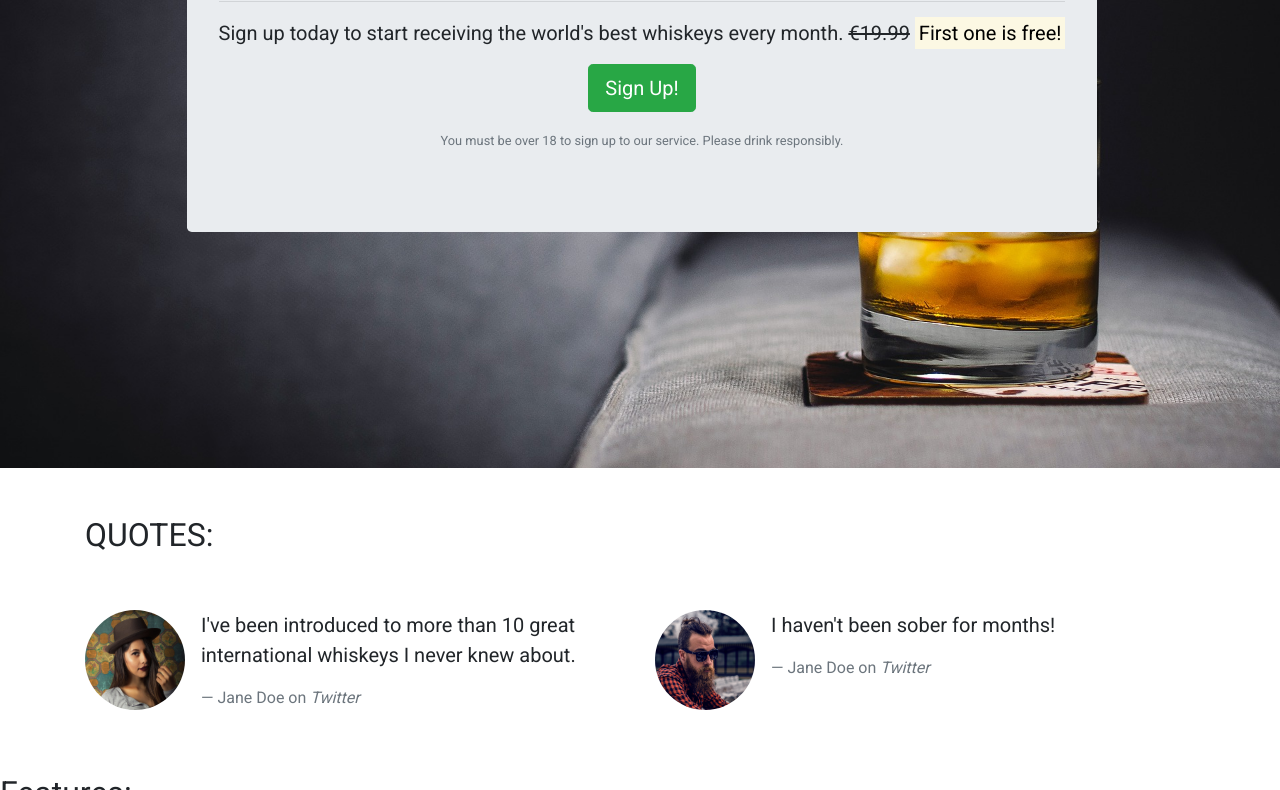
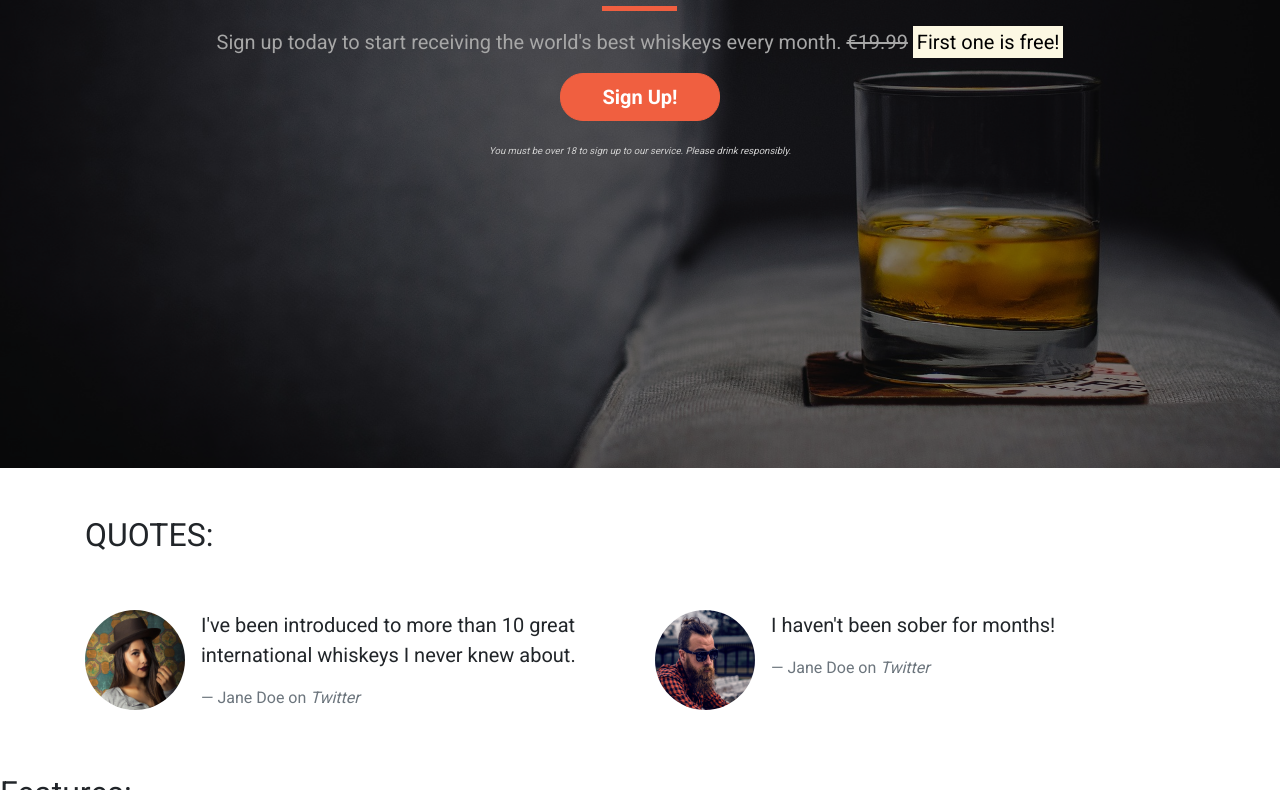
Before and after one commit to Archie9010/whiskey, a plain HTML site: page index.html in a window 1280 px wide. Shown: the part 388-1178 px from the top of the page. Drawn offline with nearby package versions, Linux system fonts and the light colour scheme.

Commit message:
add sign up button style

```diff
--- a/css/style.css
+++ b/css/style.css
@@ -16,8 +16,81 @@ body {
   display: flex;
   align-items: center;
   justify-content: center;
+
+  position: relative;
+}
+
+.opaque-overlay {
+    position: absolute;
+    top: 0%;
+    left: 0%;
+    height: 100%;
+    width: 100%;
+    background-color: rgba(0,0, 0, 0.5);
 }
 
 .quotes-container {}
 
 .features-container {}
+
+/*Block dividers*/
+
+.block-divider {
+    width: 75px;
+    height: 5px;
+    border: 0;
+    background-color: #f05f40;
+}
+
+.block-divider--orange {
+    background-color: #f05f40;
+}
+
+.block-divider--short {
+    width: 35px;
+}
+
+/*Jumbotron*/
+
+.jumbotron {
+    background-color: transparent;
+}
+
+.jumbotron-header {
+    color: white;
+    font-weight: bold;
+    margin-bottom: 30px;
+}
+
+.jumbotron .lead {
+    margin: 300;
+    color: #a7a7a7;
+}
+
+.jumbotron small {
+    font-size: 60%;
+    font-style: italic;
+    color: #d0d0d0;
+}
+
+/* Buttons */
+
+.btn--cta {
+    font-weight: bold;
+    border-radius: 23px;
+    width: 160px;
+}
+
+.btn--red {
+    color: white;
+    background-color: #f05f40;
+    border-color: #f05f40;
+}
+
+.btn--red:hover,
+.btn--red:active,
+.btn--red:focus,
+.btn--red:active:focus {
+    background-color: #df4929;
+    border-color: #df4929;
+}
--- a/index.html
+++ b/index.html
@@ -67,7 +67,7 @@
                         <s class="d-none d-sm-inline">€19.99</s>
                         <span class="d-inline d-sm-none"><br></span>
                         <strong><mark>First one is free!</mark></strong></p>
-                    <p><button class="btn btn-lg btn-success" data-toggle="modal" data-target="#signUpModal">Sign Up!</button></p>
+                    <p><button class="btn btn-lg btn--cta btn--red" data-toggle="modal" data-target="#signUpModal">Sign Up!</button></p>
                     <p class="text-muted"><small>You must be over 18 to sign up to our service. Please drink responsibly.</small></p>
                 </section>
             </div>
```
